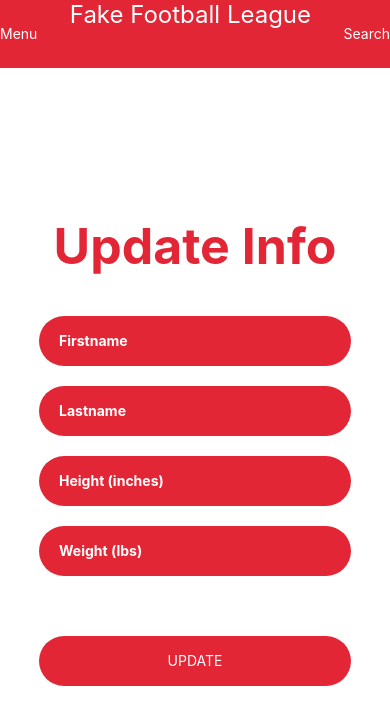
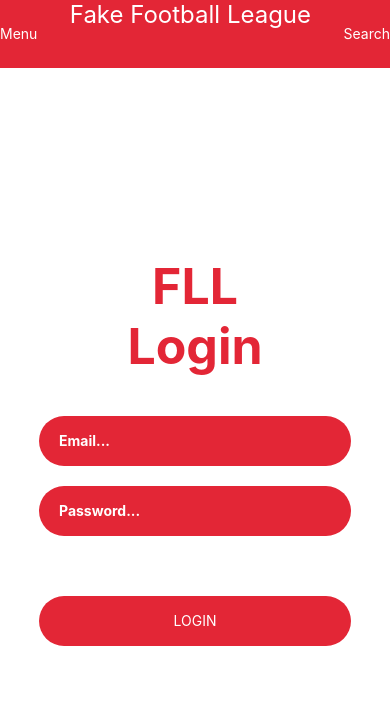
Before and after one commit to jdortega12/Software-Engineering, a React Native app in the folder ReactMobileApp/: screen / in a window 390 px wide. Shown: the top 724 px of the page. Built offline with nearby package versions, Linux system fonts and the light colour scheme.

Commit message:
Full Functionality

```diff
--- a/ReactMobileApp/App.js
+++ b/ReactMobileApp/App.js
@@ -2,10 +2,14 @@ import React from "react";
 import { Text, View } from "react-native";
 import HomeScreen from "./view/screen/HomeScreen";
 import UpdateUserPersonalInfoScreen from "./view/screen/UpdateUserPersonalInfo";
+import CreateAccount from "./view/screen/CreateAccountScreen"
+import Login from "./view/screen/LoginScreen"
 
 export default function App(){
     return (
         //<HomeScreen />
-        <UpdateUserPersonalInfoScreen />
+        //<UpdateUserPersonalInfoScreen />
+        //<CreateAccount />
+        <Login />
     );
 }
--- a/ReactMobileApp/event-handler/HandleLogin.js
+++ b/ReactMobileApp/event-handler/HandleLogin.js
@@ -1,8 +1,8 @@
 import React from 'react'
 
 // Sends HTTP request to server to create account
-export default function handleLogin(email, password) {
-    accountInfo = {email: email, password: password}
+export default function handleLogin(username, password) {
+    accountInfo = {username: username, password: password}
     try {
         fetch("http://10.0.2.2:8080/api/v1/login", {
             method: "POST",
--- a/ReactMobileApp/view/screen/LoginScreen.js
+++ b/ReactMobileApp/view/screen/LoginScreen.js
@@ -6,7 +6,7 @@ import TopBar from "../component/TopBar"
 import handleLogin from "../../event-handler/HandleLogin"
 
 export default function LoginScreen(){
-    const [email, setEmail] = React.useState("");
+    const [username, setUsername] = React.useState("");
     const [password, setPassword] = React.useState("");
 
     /*
@@ -27,7 +27,7 @@ export default function LoginScreen(){
                 style={FormStyle.inputText}
                 placeholder="Email..."
                 placeholderTextColor="white"
-                onChangeText={setEmail}
+                onChangeText={setUsername}
                 autoCapitalize={false}/>
             </View>
             <View style={FormStyle.inputView} >
@@ -39,7 +39,7 @@ export default function LoginScreen(){
                 onChangeText={setPassword}/>
             </View>
             <TouchableOpacity style={FormStyle.button}
-                             onPress={()=> handleLogin(email,password)}>
+                             onPress={()=> handleLogin(username,password)}>
               <Text style={FormStyle.loginText}>LOGIN</Text>
             </TouchableOpacity>
         </View>
```
